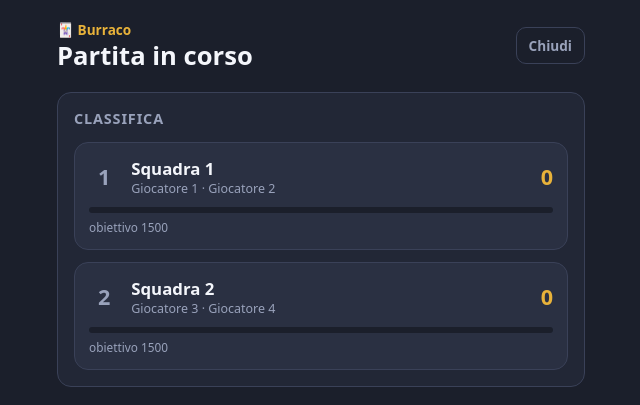
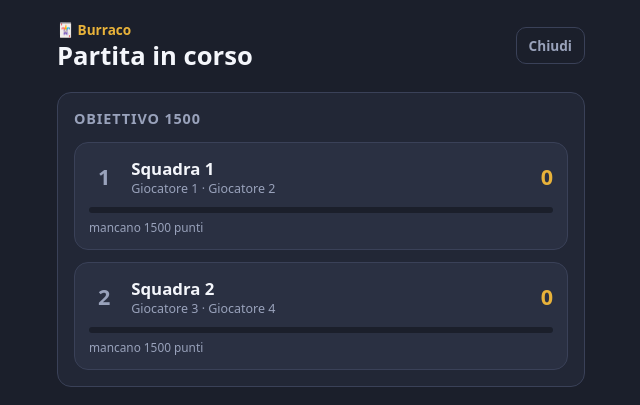
Before and after one commit to alice-rovere/segnapuntiApp, a React (Vite) app: page / in a window 1280 px wide. Both pictures are taken after a click on the button "Inizia partita". Shown: the top 405 px of the page, without its empty margins (319-959 px from the left). Built offline with nearby package versions, Linux system fonts and the light colour scheme.

Commit message:
Update section title and target display in GameScreen; enhance feedback on target progress

```diff
--- a/src/components/GameScreen.jsx
+++ b/src/components/GameScreen.jsx
@@ -89,7 +89,7 @@ function GameScreen({ match, dispatch, onReset }) {
       )}
 
       <section className="section">
-        <h2 className="section-title">Classifica</h2>
+        <h2 className="section-title">Obiettivo {match.target}</h2>
         <div className="team-list">
           {[...match.teams]
             .sort((a, b) => totals[b.id] - totals[a.id])
@@ -114,8 +114,9 @@ function GameScreen({ match, dispatch, onReset }) {
                   </div>
                   <ProgressBar value={totals[team.id]} max={match.target} />
                   <span className="team-card__target">
-                    obiettivo {match.target}
-                    {reachedTarget ? " ✓" : ""}
+                    {reachedTarget
+                      ? "obiettivo raggiunto ✓"
+                      : `mancano ${match.target - totals[team.id]} ${match.target - totals[team.id] === 1 ? "punto" : "punti"}`}
                   </span>
                 </div>
               );
```
